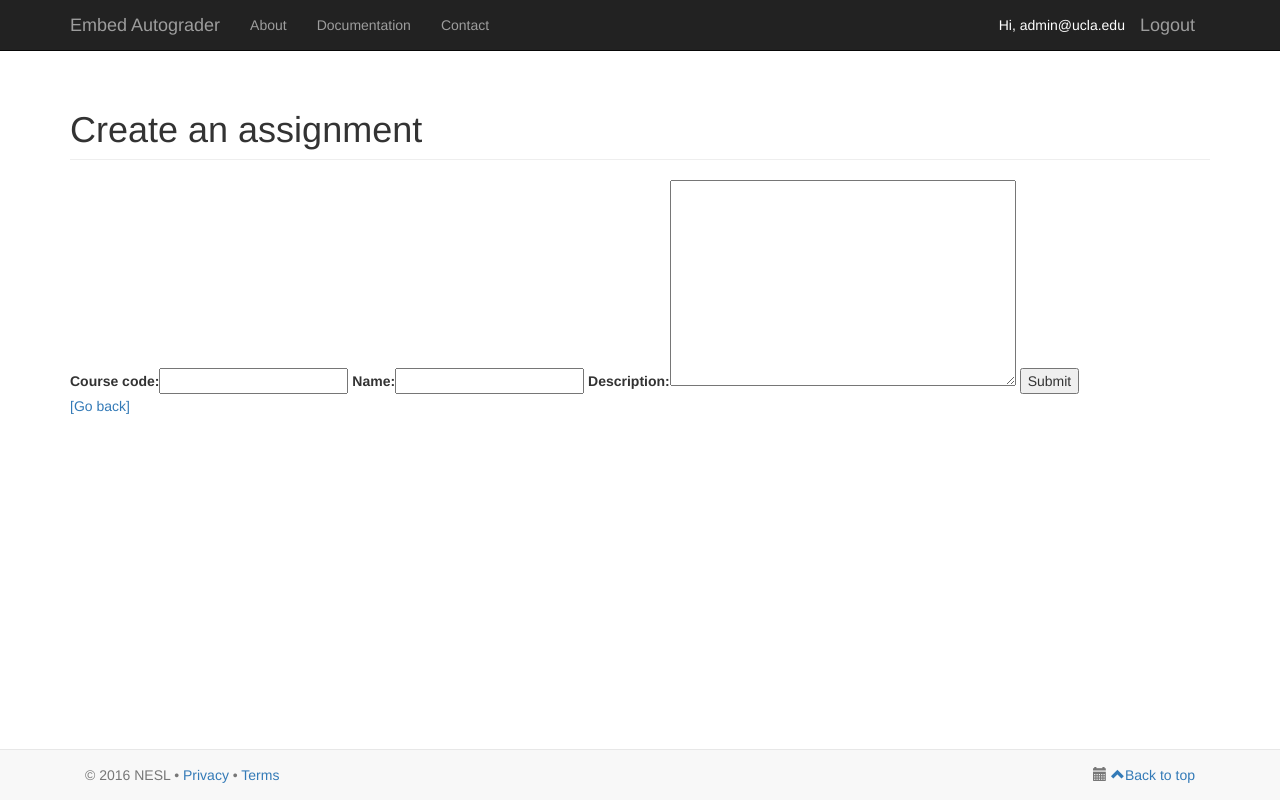
After one commit to nesl/AutoGrader, a Django app: page /create-course/ in a window 1280 px wide. The commit adds this page. Run offline with Django 3.2, Linux system fonts and the light colour scheme; a user stored in the database is signed in; data comes from the database, SQL or seed files in the repository; both versions use the stored data as it was after the commit; some libraries are stand-ins or nearby versions.

Commit message:
Add creating course page (incomplete)

```diff
--- a/embed_grader/serapis/templates/serapis/base.html
+++ b/embed_grader/serapis/templates/serapis/base.html
@@ -1,114 +1,6 @@
 {% load staticfiles %}
 <!DOCTYPE html>
 <html lang="en">
-
-<<<<<<< HEAD
-	<head>
-		<meta charset="utf-8">
-		<meta http-equiv="X-UA-Compatible" content="IE=edge">
-		<meta name="viewport" content="width=device-width, initial-scale=1">
-		<meta name="description" content="">
-		<meta name="author" content="">
-
-		<title>NESL Embed Autograder</title>
-
-		<!-- Bootstrap Core CSS -->
-		<link href="{% static 'bootstrap/css/bootstrap.min.css' %}" rel="stylesheet">
-
-		<!-- Fonts from Font Awesome-->
-		<link rel="stylesheet" href="//maxcdn.bootstrapcdn.com/font-awesome/4.3.0/css/font-awesome.min.css">
-
-		<!-- Google Fonts -->
-		<link href='http://fonts.googleapis.com/css?family=Varela+Round' rel='stylesheet' type='text/css'>
-		<link href='http://fonts.googleapis.com/css?family=Titillium+Web:400,300,600' rel='stylesheet' type='text/css'>
-
-		<!-- CSS specific to Embed Autograder page-->
-		{% block css %}
-		{% endblock %}
-
-
-		<!-- Custom CSS -->
-		{# TODO: move to .css file or remove it #}
-		<style>
-		body {
-				padding-top: 70px;
-				/* Required padding for .navbar-fixed-top. Remove if using .navbar-static-top. Change if height of navigation changes. */
-		}
-		</style>
-
-		<!-- HTML5 Shim and Respond.js IE8 support of HTML5 elements and media queries -->
-		<!-- WARNING: Respond.js doesn't work if you view the page via file:// -->
-		<!--[if lt IE 9]>
-			<script src="https://oss.maxcdn.com/libs/html5shiv/3.7.0/html5shiv.js"></script>
-			<script src="https://oss.maxcdn.com/libs/respond.js/1.4.2/respond.min.js"></script>
-		<![endif]-->
-
-	</head>
-
-	<body>
-
-		<!-- Navigation -->
-		<nav class="navbar navbar-inverse navbar-fixed-top" role="navigation">
-			<div class="container">
-				<!-- Brand and toggle get grouped for better mobile display -->
-				<div class="navbar-header">
-					<button type="button" class="navbar-toggle" data-toggle="collapse" data-target="#bs-example-navbar-collapse-1">
-						<span class="sr-only">Toggle navigation</span>
-						<span class="icon-bar"></span>
-						<span class="icon-bar"></span>
-						<span class="icon-bar"></span>
-					</button>
-					<a class="navbar-brand" href="{% url 'homepage' %}">Embed Autograder</a>
-				</div>
-
-				{% if myuser.is_authenticated %}
-					<a href="{% url 'logout' %}" class="navbar-brand pull-right">Logout</a>
-					<span class="navbar-brand pull-right" style="font-size:14px; color:white">Hi, {{ myuser.username }}</span>
-				{% endif %}
-
-				<!-- Collect the nav links, forms, and other content for toggling -->
-				<div class="collapse navbar-collapse" id="bs-example-navbar-collapse-1">
-					<ul class="nav navbar-nav">
-						<li><a href="#">About</a></li>
-						<li><a href="#">Documentation</a></li>
-						<li><a href="#">Contact</a></li>
-					</ul>
-				</div>
-				<!-- /.navbar-collapse -->
-
-			</div>
-			<!-- /.container -->
-
-			<!-- Sidebar Block -->
-			{% block nav %}
-			{% endblock %}
-		</nav>
-
-		<!-- Page Content -->
-		{% block content %}
-		{% endblock %}
-
-		<!-- Footer -->
-		<div class="navbar navbar-default navbar-fixed-bottom">
-		<div class="container">
-			<p class="navbar-text pull-left">© 2016 NESL •
-				<a href="http://nesl.ee.ucla.edu/privacy">Privacy</a>
-				<span>•</span>
-				<a href="http://nesl.ee.ucla.edu/terms">Terms</a>
-			</p>
-			<div class="navbar-text pull-right">
-				<i class="glyphicon glyphicon-calendar" aria-hidden="true"></i>
-				<a href="#Top"><span class="glyphicon-class glyphicon glyphicon-chevron-up"></span>Back to top</a>
-			</div>
-		</div>
-		<!-- End Footer -->
-
-		<!-- Bootstrap Core JavaScript -->
-		<script src="{% static 'bootstrap/js/bootstrap.min.js' %}"></script>
-		<!-- JQuery -->
-		<script src="https://ajax.googleapis.com/ajax/libs/jquery/1.12.4/jquery.min.js"></script>
-	</body>
-=======
     <head>
         <meta charset="utf-8">
         <meta http-equiv="X-UA-Compatible" content="IE=edge">
@@ -214,5 +106,4 @@
         <!-- JQuery -->
         <script src="https://ajax.googleapis.com/ajax/libs/jquery/1.12.4/jquery.min.js"></script>
     </body>
->>>>>>> 88af11192841aaf1437b2446a715c2f2cfc95ba1
 </html>
--- a/embed_grader/serapis/templates/serapis/course.html
+++ b/embed_grader/serapis/templates/serapis/course.html
@@ -12,7 +12,7 @@
         <h2>Assignment List</h2>
         <!-- TODO: show assignment list-->
 
-        {% if user_profile.user_role == user_profile.ROLE_SUPER_USER || user_profile.user_role == user_profile.ROLE_INSTRUCTOR || user_profile.user_role == user_profile.ROLE_TA %}
+        {% if user_profile.user_role == user_profile.ROLE_SUPER_USER or user_profile.user_role == user_profile.ROLE_INSTRUCTOR or user_profile.user_role == user_profile.ROLE_TA %}
             <hr/>
             <p>
                 <a href='createassignment/{{course.id}}' class="btn btn-primary">Create a New Assignment</a>
--- /dev/null
+++ b/embed_grader/serapis/templates/serapis/create_course.html
@@ -0,0 +1,22 @@
+{% extends 'serapis/base.html' %}
+{% load staticfiles %}
+
+{% block css %}
+{% endblock %}
+
+
+{% block content %}
+    <div class="container">
+        <h1 class="page-header">Create an assignment</h1>
+
+        <form action="." method="post">
+            {% csrf_token %}
+            {{ form }}
+            <input type="hidden" name="" value="" />
+            <input type="submit" value="Submit" />
+        </form>
+
+        <a href="{% url 'homepage' %}">[Go back]</a>
+    </div>
+
+{% endblock %}
--- a/embed_grader/serapis/templates/serapis/homepage.html
+++ b/embed_grader/serapis/templates/serapis/homepage.html
@@ -9,9 +9,11 @@
     <div class="container">
         <h1 class="page-header">Welcome</h1>
 
+        {% if user_profile.user_role == user_profile.ROLE_SUPER_USER or user_profile.user_role == user_profile.ROLE_INSTRUCTOR or user_profile.user_role == user_profile.ROLE_TA %}
             <p>
-            <button class="btn btn-primary" type="button">Create New Course</button>
+                <a href="/create-course/" class="btn btn-primary">Create New Course</a>
             </p>
+        {% endif %}
 
         {% if course_list %}
             <ul>
@@ -20,7 +22,7 @@
                 {% endfor %}
             </ul>
         {% else %}
-            <p>You have not created any courses yet.</p>
+            <p>No courses are available.</p>
         {% endif %}
 
     </div>
--- a/embed_grader/serapis/urls.py
+++ b/embed_grader/serapis/urls.py
@@ -9,6 +9,7 @@ urlpatterns = [
     url(r'^registration/$', views.registration, name='registration'),
     url(r'^logout/$', auth_views.logout, {'next_page': '/login/'}, name='logout'),
     url(r'^homepage/$', views.homepage, name='homepage'),
+    url(r'^create-course/$', views.create_course, name='create-course'),
     url(r'^course/([0-9]+)/$', views.course, name='course'),
-    url(r'^createassignment/([0-9]+)/$', views.create_assignment, name='create_assignment'),
+    url(r'^create-assignment/([0-9]+)/$', views.create_assignment, name='create-assignment'),
 ]
--- a/embed_grader/serapis/views.py
+++ b/embed_grader/serapis/views.py
@@ -6,26 +6,7 @@ from django.template import RequestContext
 from django.forms import modelform_factory
 
 from serapis.models import *
-from serapis.forms import UserCreateForm
 
-
-def index(request):
-    return HttpResponse("Hello World!")
-
-@login_required(login_url='/login/')
-def homepage(request):
-    username = request.user
-    user = User.objects.filter(username=username)[0]
-    user_profile = UserProfile.objects.filter(user=user)[0]
-
-    #TODO: Check if user is student or instructor
-    course_list = Course.objects.filter(instructor_id=user_profile)
-    template_context = {
-            'user_profile': user_profile,
-            'myuser': request.user,
-            'course_list': course_list,
-    }
-    return render(request, 'serapis/homepage.html', template_context)
 
 def registration(request):
     # if this is a POST request we need to process the form data
@@ -44,8 +25,26 @@ def registration(request):
         form = UserCreateForm()
     return render(request, 'serapis/registration.html', {'form':form})
 
+
 def logout_view(request):
     logout(request)
+
+
+@login_required(login_url='/login/')
+def homepage(request):
+    username = request.user
+    user = User.objects.filter(username=username)[0]
+    user_profile = UserProfile.objects.filter(user=user)[0]
+
+    #TODO: Check if user is student or instructor
+    course_list = Course.objects.filter(instructor_id=user_profile)
+    template_context = {
+            'user_profile': user_profile,
+            'myuser': request.user,
+            'course_list': course_list,
+    }
+    return render(request, 'serapis/homepage.html', template_context)
+
 
 @login_required(login_url='/login/')
 def course(request, course_id):
@@ -63,6 +62,27 @@ def course(request, course_id):
             'course': course
     }
     return render(request, 'serapis/course.html', template_context)
+
+
+@login_required(login_url='/login/')
+def create_course(request):
+    username = request.user
+    user = User.objects.filter(username=username)[0]
+    user_profile = UserProfile.objects.filter(user=user)[0]
+
+    if not user_profile.user_role == user_profile.ROLE_SUPER_USER and not user_profile.user_role == user_profile.ROLE_INSTRUCTOR and not user_profile.user_role == user_profile.ROLE_TA:
+        return HttpResponse("Not enough privilege")
+
+    form = modelform_factory(Course, fields=('course_code', 'name', 'description'))
+    print(form)
+
+    template_context = {
+            'myuser': request.user,
+            'user_profile': user_profile,
+            'form': form
+    }
+    return render(request, 'serapis/create_course.html', template_context)
+
 
 @login_required(login_url='/login/')
 def create_assignment(request, course_id):
```
Also changed, not shown: embed_grader/db.sqlite3, embed_grader/serapis/migrations/0003_userprofile_uid.py (added). Lines whose indentation alone changed are shown as unchanged.
